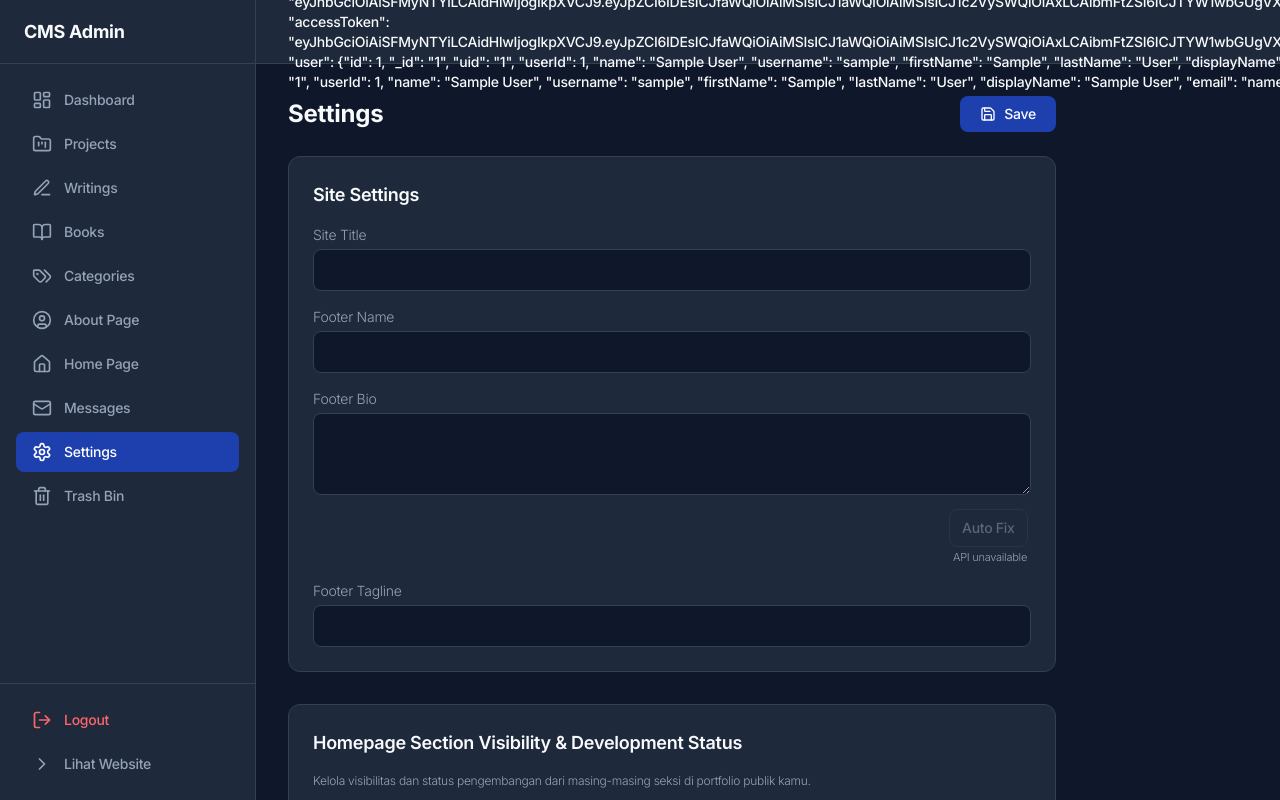
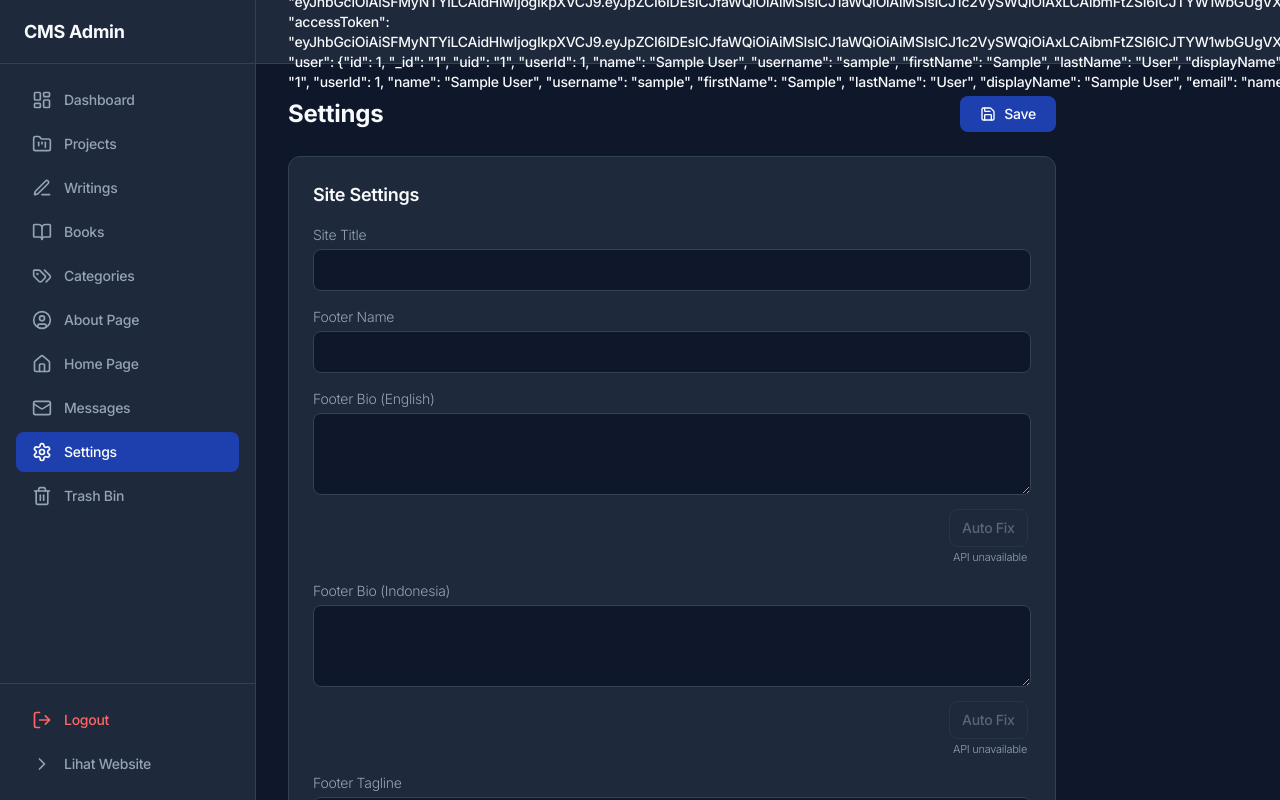
Before and after one commit to Alphonsusadt/Personal_Blog, a React (Vite) app: page /admin/settings in a window 1280 px wide. Built offline with nearby package versions, Linux system fonts and the light colour scheme; no server answers; sample sign-in values are in the browser's storage.

Commit message:
feat: add bilingual support for footer bio in cms and website

```diff
--- a/src/components/Footer.tsx
+++ b/src/components/Footer.tsx
@@ -4,9 +4,10 @@ import { useEffect, useState } from 'react';
 import { api } from '../lib/api';
 import { useSiteLanguage } from '../hooks/useSiteLanguage';
 import { t } from '../lib/translations';
+import { resolveLocalizedText, LocalizedTextValue } from '../lib/localized';
 
 interface Settings {
-  footerBio?: string;
+  footerBio?: LocalizedTextValue;
   footerName?: string;
   siteTitle?: string;
   socialLinks?: {
@@ -31,7 +32,10 @@ export function Footer() {
   const currentYear = new Date().getFullYear();
   const { language } = useSiteLanguage();
   const [settings, setSettings] = useState<Settings>({
-    footerBio: 'Biomedical Engineering student exploring the intersection of medical signals, faith, and human life. Bridging the precision of engineering with the mystery of spirituality.',
+    footerBio: {
+      en: 'Biomedical Engineering student exploring the intersection of medical signals, faith, and human life. Bridging the precision of engineering with the mystery of spirituality.',
+      id: 'Mahasiswa Teknik Biomedis yang meneliti irisan antara sinyal medis, iman, dan kehidupan manusia. Menjembatani presisi teknik dengan misteri spiritualitas.'
+    },
     footerName: 'Alphonsus Aditya',
   });
 
@@ -90,7 +94,7 @@ export function Footer() {
               {settings.footerName || 'Alphonsus'}
             </h3>
             <p className="body-sm text-inverse-ink opacity-80 mb-4 max-w-md">
-              {settings.footerBio}
+              {resolveLocalizedText(settings.footerBio, language)}
             </p>
             <div className="flex flex-wrap items-center gap-4 mt-2">
               {showLinkedin && (
--- a/src/lib/api.ts
+++ b/src/lib/api.ts
@@ -1,7 +1,9 @@
+import { LocalizedTextValue } from './localized';
+
 export const API_BASE = import.meta.env.VITE_API_URL || 'http://localhost:5001';
 
 export interface PublicSettings {
-  footerBio?: string;
+  footerBio?: LocalizedTextValue;
   footerName?: string;
   siteTitle?: string;
   sections?: {
--- a/src/pages/admin/SettingsManager.tsx
+++ b/src/pages/admin/SettingsManager.tsx
@@ -3,6 +3,7 @@ import { api } from '../../lib/api';
 import { Save, CheckCircle, Key, Clock, AlertCircle } from 'lucide-react';
 import { useAdminAutosave } from '../../hooks/useAdminAutosave';
 import { AutoFixButton } from '../../components/AutoFixButton';
+import { normalizeLocalizedText, LocalizedText } from '../../lib/localized';
 
 interface SectionSetting {
   enabled: boolean;
@@ -12,7 +13,7 @@ interface SectionSetting {
 interface SettingsData {
   siteTitle: string;
   footerName: string;
-  footerBio: string;
+  footerBio: LocalizedText;
   footerTagline: string;
   sections: {
     writings: SectionSetting;
@@ -43,7 +44,7 @@ const hasMeaningfulSettingsData = (value: SettingsData): boolean => {
   return Boolean(
     value.siteTitle.trim() ||
     value.footerName.trim() ||
-    value.footerBio.trim() ||
+    (value.footerBio.en?.trim() || value.footerBio.id?.trim()) ||
     value.footerTagline.trim() ||
     value.sections.writings.status !== 'hidden' ||
     value.sections.projects.status !== 'hidden' ||
@@ -55,7 +56,7 @@ export function SettingsManager() {
   const [data, setData] = useState<SettingsData>({
     siteTitle: '',
     footerName: '',
-    footerBio: '',
+    footerBio: { en: '', id: '' },
     footerTagline: '',
     sections: {
       writings: { enabled: true, status: 'visible' },
@@ -107,6 +108,7 @@ export function SettingsManager() {
       setData((prev) => ({
         ...prev,
         ...d,
+        footerBio: normalizeLocalizedText(d.footerBio),
         sections: {
           writings: {
             enabled: d.sections?.writings?.status ? d.sections.writings.status !== 'hidden' : d.sections?.writings?.enabled !== false,
@@ -196,10 +198,17 @@ export function SettingsManager() {
             <div><label className={labelCls}>Site Title</label><input value={data.siteTitle} onChange={e => setData({ ...data, siteTitle: e.target.value })} className={inputCls} /></div>
             <div><label className={labelCls}>Footer Name</label><input value={data.footerName} onChange={e => setData({ ...data, footerName: e.target.value })} className={inputCls} /></div>
             <div>
-              <label className={labelCls}>Footer Bio</label>
-              <textarea value={data.footerBio} onChange={e => setData({ ...data, footerBio: e.target.value })} rows={3} className={inputCls} />
+              <label className={labelCls}>Footer Bio (English)</label>
+              <textarea value={data.footerBio.en || ''} onChange={e => setData({ ...data, footerBio: { ...data.footerBio, en: e.target.value } })} rows={3} className={inputCls} />
               <div className="mt-2 flex justify-end">
-                <AutoFixButton text={data.footerBio} onApply={(nextText) => setData({ ...data, footerBio: nextText })} />
+                <AutoFixButton text={data.footerBio.en || ''} onApply={(nextText) => setData({ ...data, footerBio: { ...data.footerBio, en: nextText } })} />
+              </div>
+            </div>
+            <div>
+              <label className={labelCls}>Footer Bio (Indonesia)</label>
+              <textarea value={data.footerBio.id || ''} onChange={e => setData({ ...data, footerBio: { ...data.footerBio, id: e.target.value } })} rows={3} className={inputCls} />
+              <div className="mt-2 flex justify-end">
+                <AutoFixButton text={data.footerBio.id || ''} onApply={(nextText) => setData({ ...data, footerBio: { ...data.footerBio, id: nextText } })} />
               </div>
             </div>
             <div><label className={labelCls}>Footer Tagline</label><input value={data.footerTagline} onChange={e => setData({ ...data, footerTagline: e.target.value })} className={inputCls} /></div>
```
Also changed, not shown: 1 other file (tests, documents, lock files or other folders).
